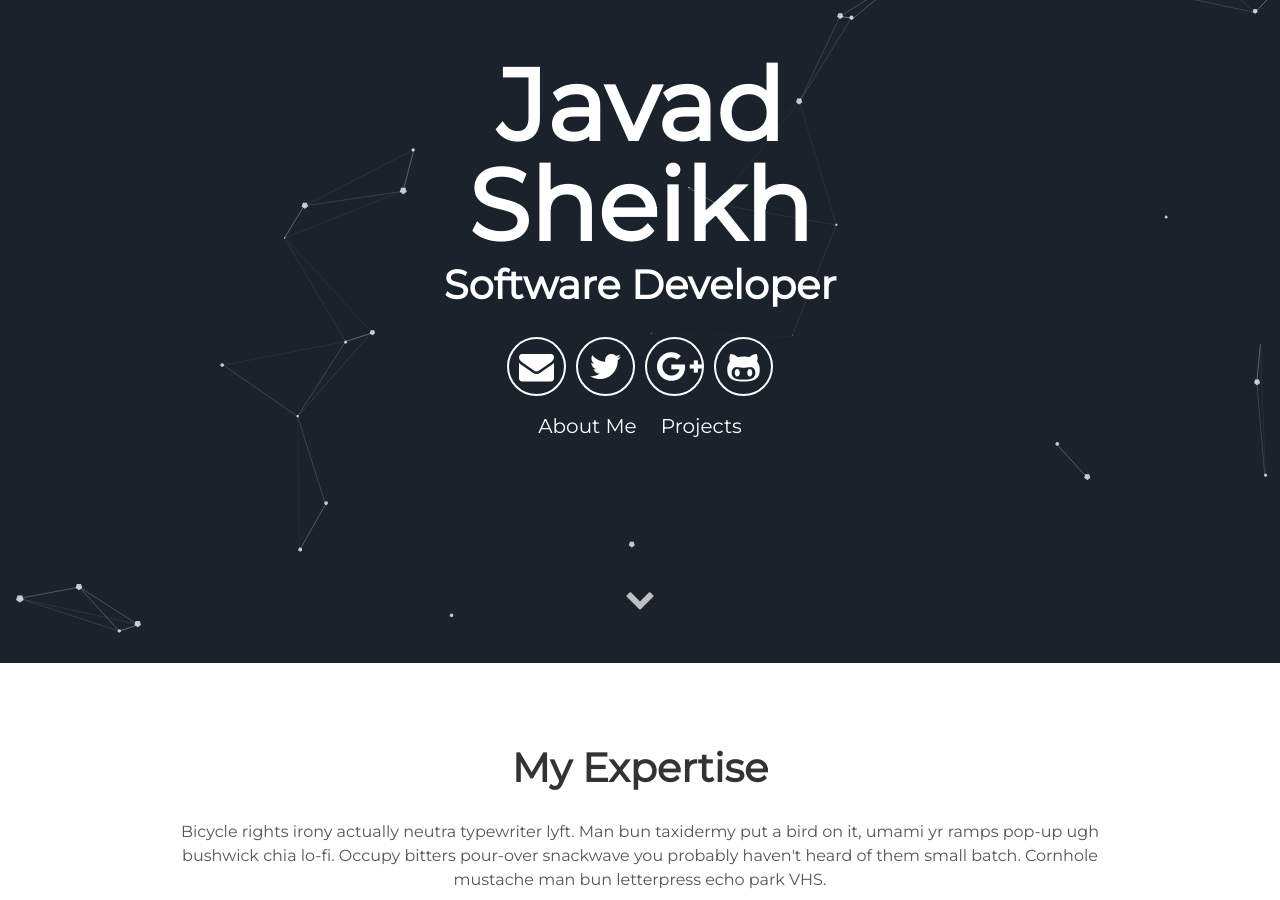
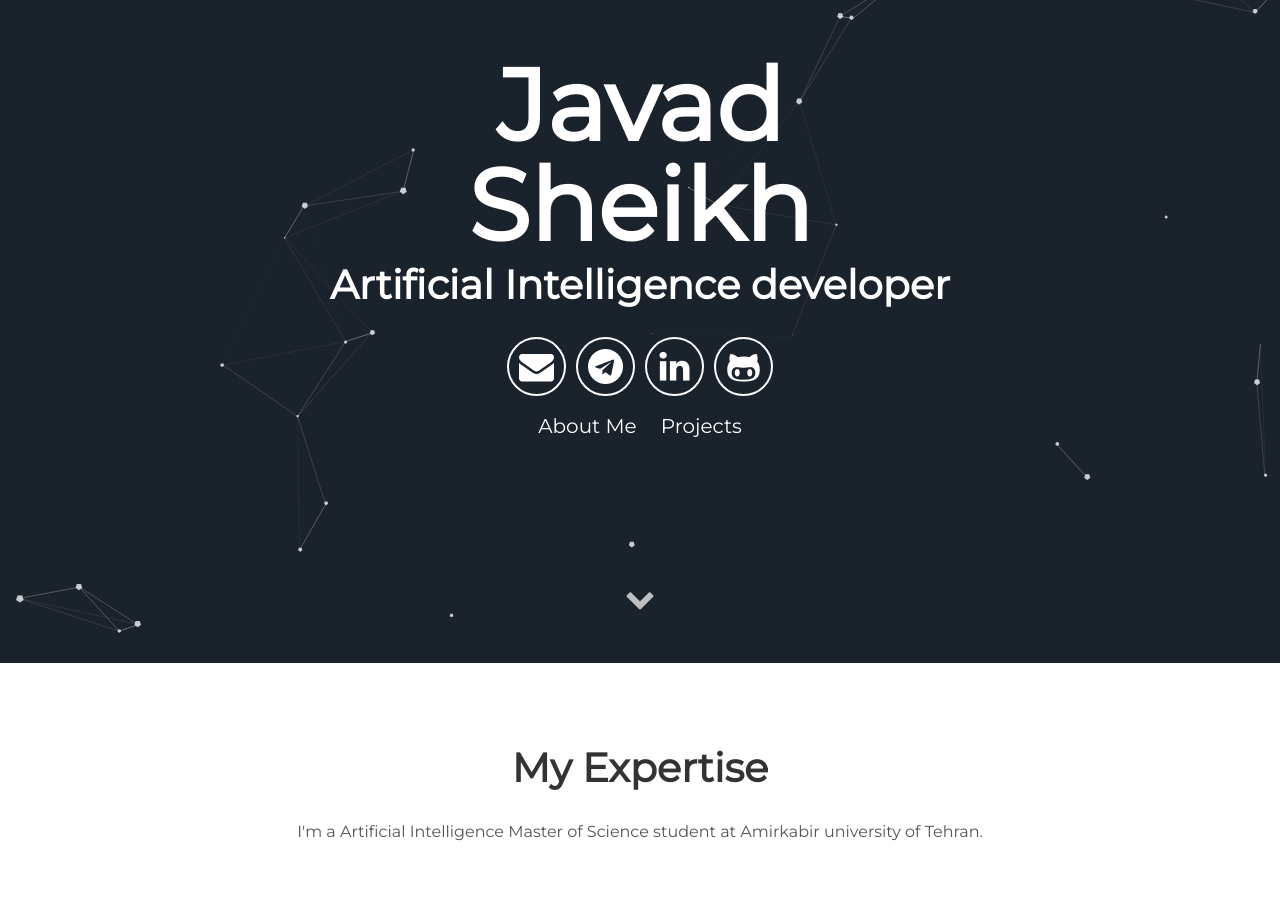
Before and after one commit to javad-sheikh/javad-sheikh.github.io, a Jekyll site: the page built from index.html, in a window 1280 px wide and 900 px high, scrolled down 237 px. Built offline with Jekyll 4.4.1, drawn with Linux system fonts in a browser that asks for light colours; some of the changed text lies outside the part shown.

Commit message:
changes made to config

```diff
--- a/_config.yml
+++ b/_config.yml
@@ -1,16 +1,11 @@
-title: A blog about lorem ipsum dolor sit amet
-description: A blog about lorem ipsum dolor sit amet
+title: Javad Shiekh
+description: A blog about me an my projects
 username: Javad Sheikh
 user_description: >-
-  Bicycle rights irony actually neutra typewriter lyft. Man bun taxidermy put a
-  bird on it, umami yr ramps pop-up ugh bushwick chia lo-fi. Occupy bitters
-  pour-over snackwave you probably haven't heard of them small batch. Cornhole
-  mustache man bun letterpress echo park VHS.
-user_title: Software Developer
-email: Javad@n@yahoo.com.com
-twitter_username: lorem_ipsum
-github_username: lorem_ipsum
-gplus_username: lorem_ipsum
+  I'm a Artificial Intelligence Master of Science student at Amirkabir university of Tehran.
+user_title: Artificial Intelligence developer
+email: Javad@n@yahoo.com
+github_username: Javad-shiekh
 google-analytics:
   id: ''
 exclude:
--- a/_includes/about.html
+++ b/_includes/about.html
@@ -9,7 +9,7 @@
       <i class="devicon-bootstrap-plain-wordmark colored"></i>
       <i class="devicon-sass-original colored"></i>
       <p>Mumblecore hexagon kombucha, pitchfork four loko raclette intelligentsia master cleanse.
-        Vinyl XOXO lumbersexual</p>
+        Vin</p>
     </div>
     <div class="tech">
       <h2>Code</h2>
@@ -17,7 +17,7 @@
       <i class="devicon-react-original-wordmark colored"></i>
       <i class="devicon-nodejs-plain-wordmark"></i>
       <p>Mumblecore hexagon kombucha, pitchfork four loko raclette intelligentsia master cleanse.
-        Vinyl XOXO lumbersexual</p>
+        Vinyl</p>
     </div>
     <div class="tech">
       <h2>Tools</h2>
@@ -25,6 +25,6 @@
       <i class="devicon-gulp-plain colored"></i>
       <i class="devicon-atom-original-wordmark"></i>
       <p>Mumblecore hexagon kombucha, pitchfork four loko raclette intelligentsia master cleanse.
-        Vinyl XOXO lumbersexual</p>
+        Viny</p>
     </div>
 </div>
--- a/_includes/header.html
+++ b/_includes/header.html
@@ -5,10 +5,10 @@
         <span class="site-description">{{site.user_title}}</span>
       </h1>
       <div class="header-icons">
-        <a aria-label="Send email" href="#"><i class="icon fa fa-envelope"></i></a>
-        <a aria-label="My Twitter" target="_blank" href="#"><i class="icon fa fa-twitter" aria-hidden="true"></i></a>
-        <a aria-label="My Google Plus" target="_blank" href="#"><i class="icon fa fa-google-plus" aria-hidden="true"></i></a>
-        <a aria-label="My Github" target="_blank" href="#"><i class="icon fa fa-github-alt" aria-hidden="true"></i></a>
+        <a aria-label="Send email" href="mailto:Javad2n@yahoo.com"><i class="icon fa fa-envelope"></i></a>
+        <a aria-label="My Telegram" target="_blank" href="https://t.me/javad_sh_73"><i class="icon fa fa-telegram" aria-hidden="true"></i></a>
+        <a aria-label="My LinkedIn" target="_blank" href="https://www.linkedin.com/in/javad-sheikh/"><i class="icon fa fa-linkedin" aria-hidden="true"></i></a>
+        <a aria-label="My Github" target="_blank" href="https://github.com/javad-sheikh"><i class="icon fa fa-github-alt" aria-hidden="true"></i></a>
       </div>
       <div class="header-links">
         <a class="link" href="#about" data-scroll>About Me</a>
```
Also changed, not shown: 1 other file.
